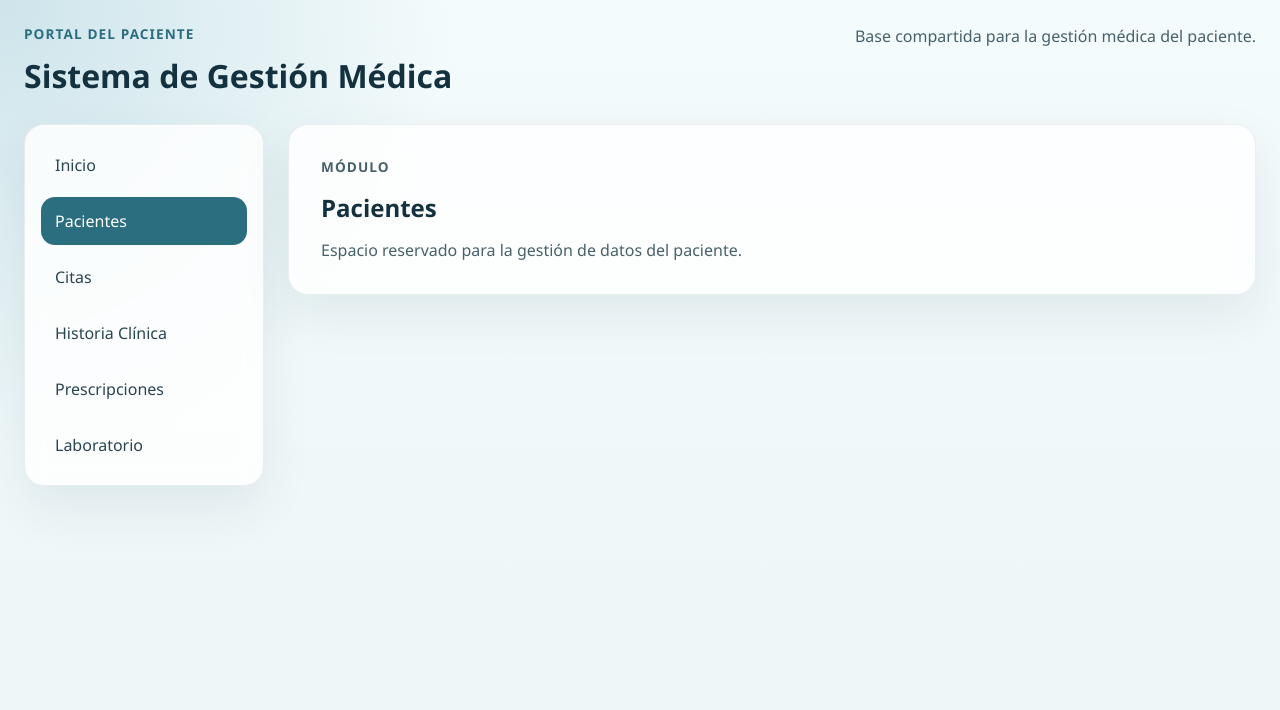
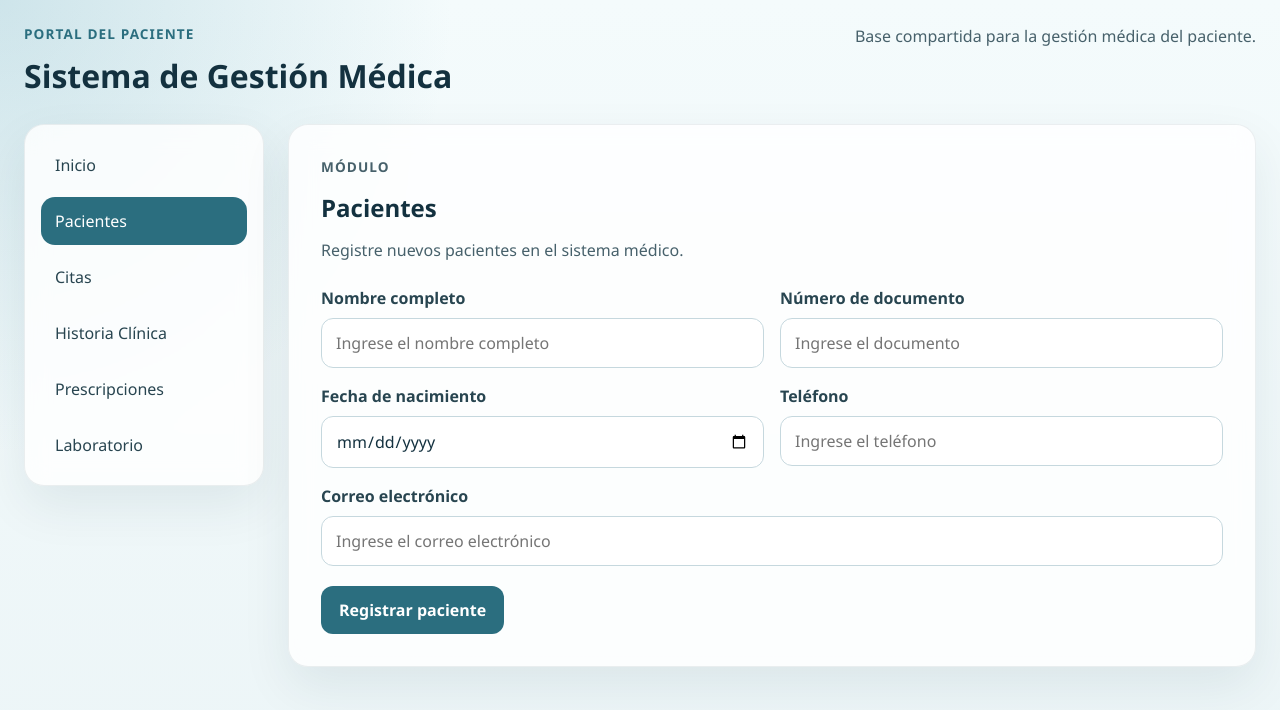
Before and after one commit to JuanSebasIbarra/FRONTEND-Sistema-Hospitalario-, a React (Vite) app: page /patients in a window 1280 px wide. Shown: the top 710 px of the page. Built offline with nearby package versions, Linux system fonts and the light colour scheme; no server answers.

Commit message:
feat: implement patient registration flow

```diff
--- /dev/null
+++ b/src/modules/patients/components/PatientRegistrationForm.jsx
@@ -0,0 +1,249 @@
+import { useState } from 'react';
+import { patientService } from '../../../services/patientService';
+
+const initialFormData = {
+  fullName: '',
+  documentNumber: '',
+  birthDate: '',
+  phoneNumber: '',
+  email: '',
+};
+
+function validateForm(formData) {
+  const errors = {};
+
+  if (!formData.fullName.trim()) {
+    errors.fullName = 'El nombre completo es obligatorio.';
+  }
+
+  if (!formData.documentNumber.trim()) {
+    errors.documentNumber = 'El número de documento es obligatorio.';
+  }
+
+  if (!formData.birthDate) {
+    errors.birthDate = 'La fecha de nacimiento es obligatoria.';
+  }
+
+  if (!formData.phoneNumber.trim()) {
+    errors.phoneNumber = 'El teléfono es obligatorio.';
+  }
+
+  if (formData.email.trim() && !/\S+@\S+\.\S+/.test(formData.email)) {
+    errors.email = 'Ingrese un correo electrónico válido.';
+  }
+
+  return errors;
+}
+
+function buildPayload(formData) {
+  return {
+    fullName: formData.fullName.trim(),
+    documentNumber: formData.documentNumber.trim(),
+    birthDate: formData.birthDate,
+    phoneNumber: formData.phoneNumber.trim(),
+    email: formData.email.trim(),
+  };
+}
+
+function getErrorMessage(error) {
+  const responseData = error?.response?.data;
+
+  if (typeof responseData === 'string' && responseData.trim()) {
+    return responseData;
+  }
+
+  if (typeof responseData?.message === 'string' && responseData.message.trim()) {
+    return responseData.message;
+  }
+
+  if (Array.isArray(responseData?.message) && responseData.message.length > 0) {
+    return responseData.message.join(' ');
+  }
+
+  return 'No se pudo registrar el paciente. Intente nuevamente.';
+}
+
+export function PatientRegistrationForm() {
+  const [formData, setFormData] = useState(initialFormData);
+  const [fieldErrors, setFieldErrors] = useState({});
+  const [requestError, setRequestError] = useState('');
+  const [successMessage, setSuccessMessage] = useState('');
+  const [isSubmitting, setIsSubmitting] = useState(false);
+
+  function handleChange(event) {
+    const { name, value } = event.target;
+
+    setFormData((currentFormData) => ({
+      ...currentFormData,
+      [name]: value,
+    }));
+
+    setFieldErrors((currentErrors) => {
+      if (!currentErrors[name]) {
+        return currentErrors;
+      }
+
+      const nextErrors = { ...currentErrors };
+      delete nextErrors[name];
+      return nextErrors;
+    });
+
+    setRequestError('');
+    setSuccessMessage('');
+  }
+
+  async function handleSubmit(event) {
+    event.preventDefault();
+
+    const validationErrors = validateForm(formData);
+
+    if (Object.keys(validationErrors).length > 0) {
+      setFieldErrors(validationErrors);
+      setSuccessMessage('');
+      return;
+    }
+
+    try {
+      setIsSubmitting(true);
+      setFieldErrors({});
+      setRequestError('');
+      setSuccessMessage('');
+
+      await patientService.create(buildPayload(formData));
+
+      setFormData(initialFormData);
+      setSuccessMessage('Paciente registrado correctamente.');
+    } catch (error) {
+      setRequestError(getErrorMessage(error));
+    } finally {
+      setIsSubmitting(false);
+    }
+  }
+
+  return (
+    <form className="patient-form" onSubmit={handleSubmit} noValidate>
+      <div className="form-grid">
+        <label className="form-field" htmlFor="fullName">
+          <span>Nombre completo</span>
+          <input
+            id="fullName"
+            name="fullName"
+            type="text"
+            value={formData.fullName}
+            onChange={handleChange}
+            placeholder="Ingrese el nombre completo"
+            disabled={isSubmitting}
+            aria-invalid={Boolean(fieldErrors.fullName)}
+            aria-describedby={fieldErrors.fullName ? 'fullName-error' : undefined}
+          />
+          {fieldErrors.fullName ? (
+            <small id="fullName-error" className="field-error">
+              {fieldErrors.fullName}
+            </small>
+          ) : null}
+        </label>
+
+        <label className="form-field" htmlFor="documentNumber">
+          <span>Número de documento</span>
+          <input
+            id="documentNumber"
+            name="documentNumber"
+            type="text"
+            value={formData.documentNumber}
+            onChange={handleChange}
+            placeholder="Ingrese el documento"
+            disabled={isSubmitting}
+            aria-invalid={Boolean(fieldErrors.documentNumber)}
+            aria-describedby={
+              fieldErrors.documentNumber ? 'documentNumber-error' : undefined
+            }
+          />
+          {fieldErrors.documentNumber ? (
+            <small id="documentNumber-error" className="field-error">
+              {fieldErrors.documentNumber}
+            </small>
+          ) : null}
+        </label>
+
+        <label className="form-field" htmlFor="birthDate">
+          <span>Fecha de nacimiento</span>
+          <input
+            id="birthDate"
+            name="birthDate"
+            type="date"
+            value={formData.birthDate}
+            onChange={handleChange}
+            disabled={isSubmitting}
+            aria-invalid={Boolean(fieldErrors.birthDate)}
+            aria-describedby={fieldErrors.birthDate ? 'birthDate-error' : undefined}
+          />
+          {fieldErrors.birthDate ? (
+            <small id="birthDate-error" className="field-error">
+              {fieldErrors.birthDate}
+            </small>
+          ) : null}
+        </label>
+
+        <label className="form-field" htmlFor="phoneNumber">
+          <span>Teléfono</span>
+          <input
+            id="phoneNumber"
+            name="phoneNumber"
+            type="tel"
+            value={formData.phoneNumber}
+            onChange={handleChange}
+            placeholder="Ingrese el teléfono"
+            disabled={isSubmitting}
+            aria-invalid={Boolean(fieldErrors.phoneNumber)}
+            aria-describedby={
+              fieldErrors.phoneNumber ? 'phoneNumber-error' : undefined
+            }
+          />
+          {fieldErrors.phoneNumber ? (
+            <small id="phoneNumber-error" className="field-error">
+              {fieldErrors.phoneNumber}
+            </small>
+          ) : null}
+        </label>
+
+        <label className="form-field form-field-full" htmlFor="email">
+          <span>Correo electrónico</span>
+          <input
+            id="email"
+            name="email"
+            type="email"
+            value={formData.email}
+            onChange={handleChange}
+            placeholder="Ingrese el correo electrónico"
+            disabled={isSubmitting}
+            aria-invalid={Boolean(fieldErrors.email)}
+            aria-describedby={fieldErrors.email ? 'email-error' : undefined}
+          />
+          {fieldErrors.email ? (
+            <small id="email-error" className="field-error">
+              {fieldErrors.email}
+            </small>
+          ) : null}
+        </label>
+      </div>
+
+      {requestError ? (
+        <p className="status-message status-message-error" role="alert">
+          {requestError}
+        </p>
+      ) : null}
+
+      {successMessage ? (
+        <p className="status-message status-message-success" role="status">
+          {successMessage}
+        </p>
+      ) : null}
+
+      <div className="form-actions">
+        <button className="primary-button" type="submit" disabled={isSubmitting}>
+          {isSubmitting ? 'Registrando...' : 'Registrar paciente'}
+        </button>
+      </div>
+    </form>
+  );
+}
--- a/src/modules/patients/pages/PatientsPage.jsx
+++ b/src/modules/patients/pages/PatientsPage.jsx
@@ -1,10 +1,13 @@
 import { ModulePage } from '../../../components/ui/ModulePage';
+import { PatientRegistrationForm } from '../components/PatientRegistrationForm';
 
 export function PatientsPage() {
   return (
     <ModulePage
       title="Pacientes"
-      description="Espacio reservado para la gestión de datos del paciente."
-    />
+      description="Registre nuevos pacientes en el sistema médico."
+    >
+      <PatientRegistrationForm />
+    </ModulePage>
   );
 }
--- a/src/services/patientService.js
+++ b/src/services/patientService.js
@@ -4,4 +4,8 @@ export const patientService = {
   getAll() {
     return apiClient.get('/patients');
   },
+
+  create(patientData) {
+    return apiClient.post('/patients', patientData);
+  },
 };
--- a/src/styles/global.css
+++ b/src/styles/global.css
@@ -137,6 +137,100 @@ select {
   margin-top: 24px;
 }
 
+.patient-form {
+  display: flex;
+  flex-direction: column;
+  gap: 20px;
+}
+
+.form-grid {
+  display: grid;
+  grid-template-columns: repeat(2, minmax(0, 1fr));
+  gap: 16px;
+}
+
+.form-field {
+  display: flex;
+  flex-direction: column;
+  gap: 8px;
+  color: #284550;
+}
+
+.form-field span {
+  font-weight: 600;
+}
+
+.form-field input {
+  width: 100%;
+  padding: 12px 14px;
+  border: 1px solid #c6d8de;
+  border-radius: 12px;
+  background: #ffffff;
+  color: #13313f;
+  transition: border-color 0.2s ease, box-shadow 0.2s ease;
+}
+
+.form-field input:focus {
+  outline: none;
+  border-color: #2b6e7f;
+  box-shadow: 0 0 0 4px rgba(43, 110, 127, 0.15);
+}
+
+.form-field input[aria-invalid='true'] {
+  border-color: #c63f4c;
+}
+
+.form-field-full {
+  grid-column: 1 / -1;
+}
+
+.field-error {
+  color: #b42318;
+}
+
+.status-message {
+  margin: 0;
+  padding: 12px 14px;
+  border-radius: 12px;
+  font-weight: 500;
+}
+
+.status-message-error {
+  background: #fdecea;
+  color: #b42318;
+}
+
+.status-message-success {
+  background: #e8f7ee;
+  color: #17663a;
+}
+
+.form-actions {
+  display: flex;
+  justify-content: flex-start;
+}
+
+.primary-button {
+  border: none;
+  border-radius: 12px;
+  padding: 12px 18px;
+  background: #2b6e7f;
+  color: #ffffff;
+  font-weight: 700;
+  cursor: pointer;
+  transition: background-color 0.2s ease, transform 0.2s ease;
+}
+
+.primary-button:hover:not(:disabled) {
+  background: #235b69;
+  transform: translateY(-1px);
+}
+
+.primary-button:disabled {
+  cursor: wait;
+  opacity: 0.72;
+}
+
 .inline-link {
   display: inline-flex;
   align-items: center;
@@ -175,4 +269,12 @@ select {
     flex-direction: row;
     min-width: max-content;
   }
+
+  .form-grid {
+    grid-template-columns: 1fr;
+  }
+
+  .form-field-full {
+    grid-column: auto;
+  }
 }
```
